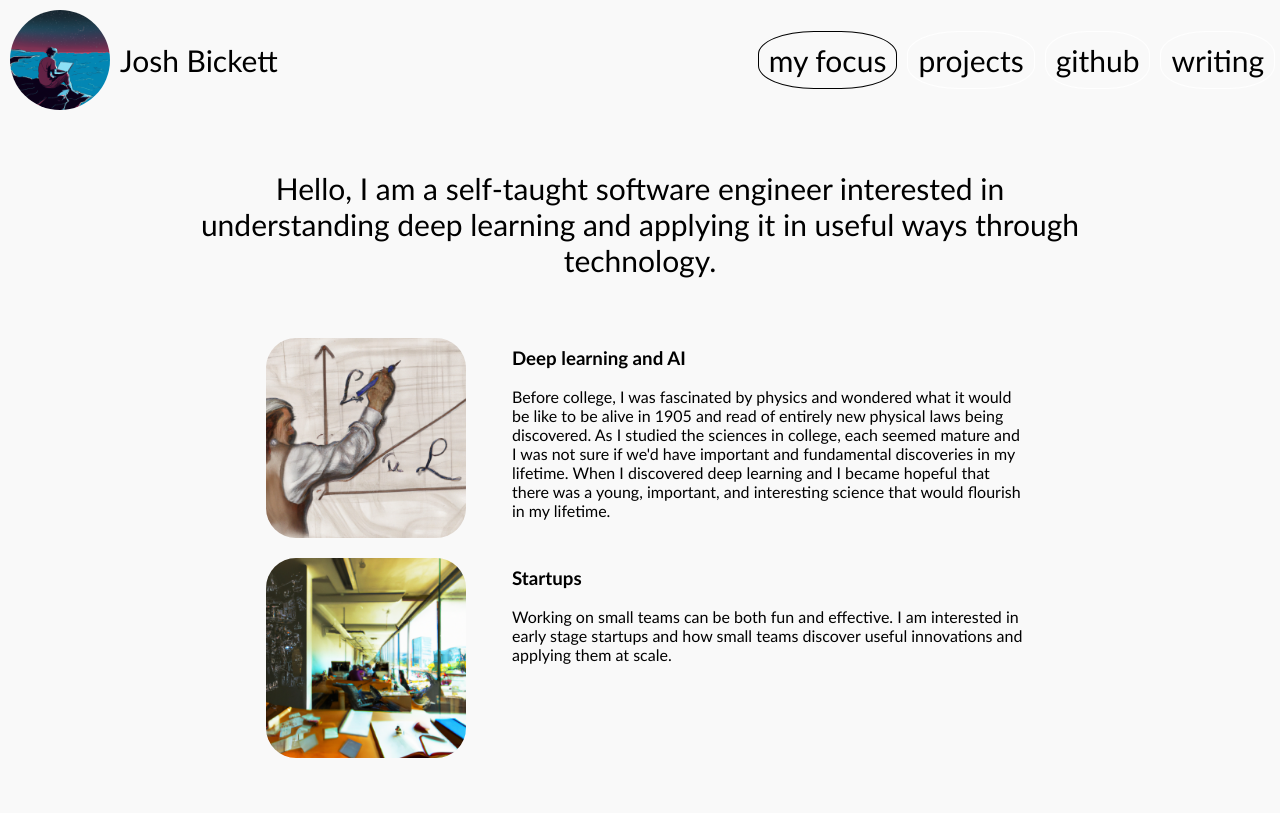
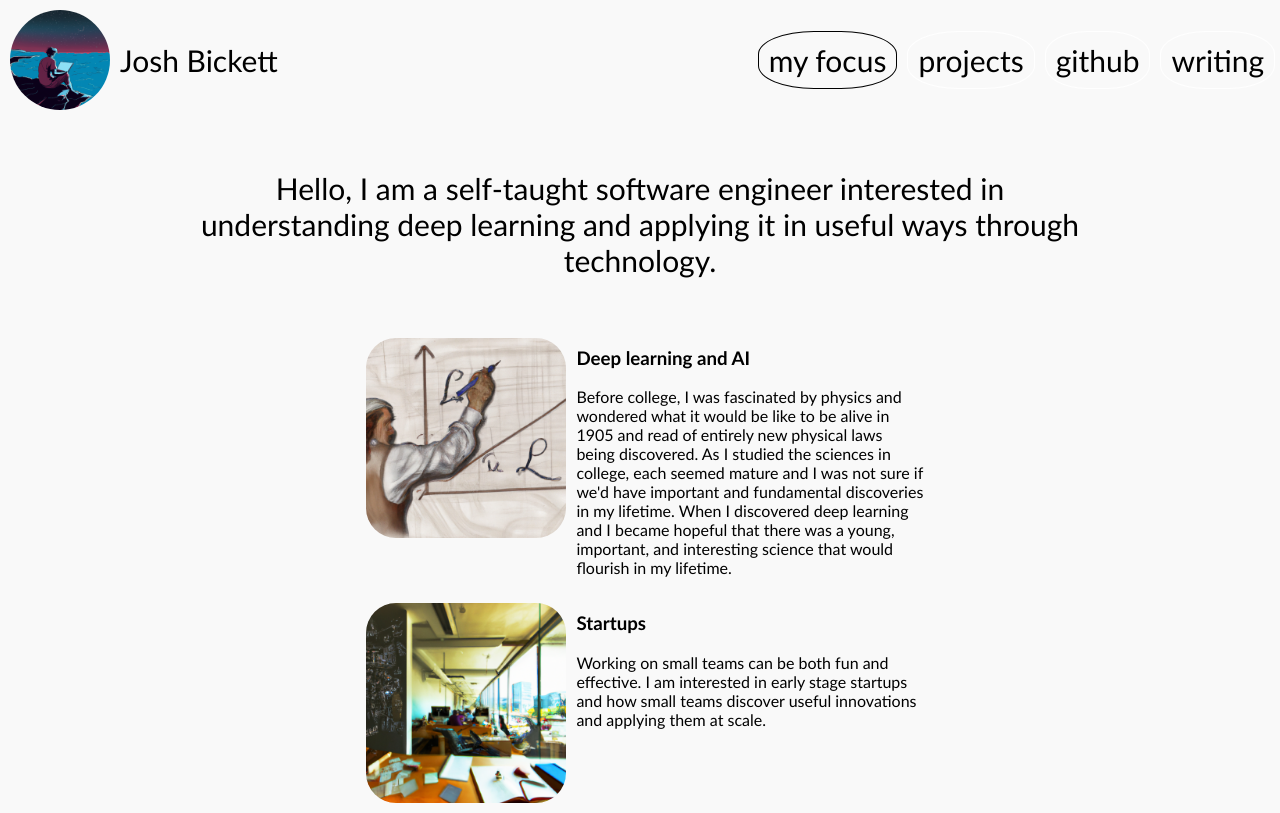
Before and after one commit to joshbickett/bickett.ai, a React (Create React App) app: page / in a window 1280 px wide. Built offline with nearby package versions, Linux system fonts and the light colour scheme.

Commit message:
Update focus page

```diff
--- a/src/pages/Focus.js
+++ b/src/pages/Focus.js
@@ -16,16 +16,31 @@ export const Focus = () => {
         <NavigationBar active={"my focus"} isMobile={isMobile} />
         <div
           style={{
+            display: "grid",
+            gridTemplateColumns: "1fr 5fr 1fr",
+          }}
+        >
+          <div></div>
+          <div
+            style={{
               display: "flex",
               alignItems: "center",
               justifyContent: "center",
-            margin: "50px 200px",
+              flexDirection: "column",
+            }}
+          >
+            <div
+              style={{
+                display: "flex",
+                alignItems: "center",
+                justifyContent: "center",
+                margin: "50px 0px",
               }}
             >
               <div style={{ textAlign: "center", fontSize: "30px" }}>
                 Hello, I am a self-taught software engineer interested in
-            understanding deep learning and applying it in useful ways through
-            technology.
+                understanding deep learning and applying it in useful ways
+                through technology.
               </div>
             </div>
 
@@ -44,14 +59,14 @@ export const Focus = () => {
               <div>
                 <h3>Deep learning and AI</h3>
                 <p>
-              Before college, I was fascinated by physics and wondered what it
-              would be like to be alive in 1905 and read of entirely new
+                  Before college, I was fascinated by physics and wondered what
+                  it would be like to be alive in 1905 and read of entirely new
                   physical laws being discovered. As I studied the sciences in
                   college, each seemed mature and I was not sure if we'd have
                   important and fundamental discoveries in my lifetime. When I
                   discovered deep learning and I became hopeful that there was a
-              young, important, and interesting science that would flourish in
-              my lifetime.
+                  young, important, and interesting science that would flourish
+                  in my lifetime.
                 </p>
               </div>
               <div></div>
@@ -72,9 +87,12 @@ export const Focus = () => {
                 <h3>Startups</h3>
                 <p>
                   Working on small teams can be both fun and effective. I am
-              interested in early stage startups and how small teams discover
-              useful innovations and applying them at scale.
+                  interested in early stage startups and how small teams
+                  discover useful innovations and applying them at scale.
                 </p>
+              </div>
+              <div></div>
+            </div>
           </div>
           <div></div>
         </div>
```
Lines whose indentation alone changed are shown as unchanged.
